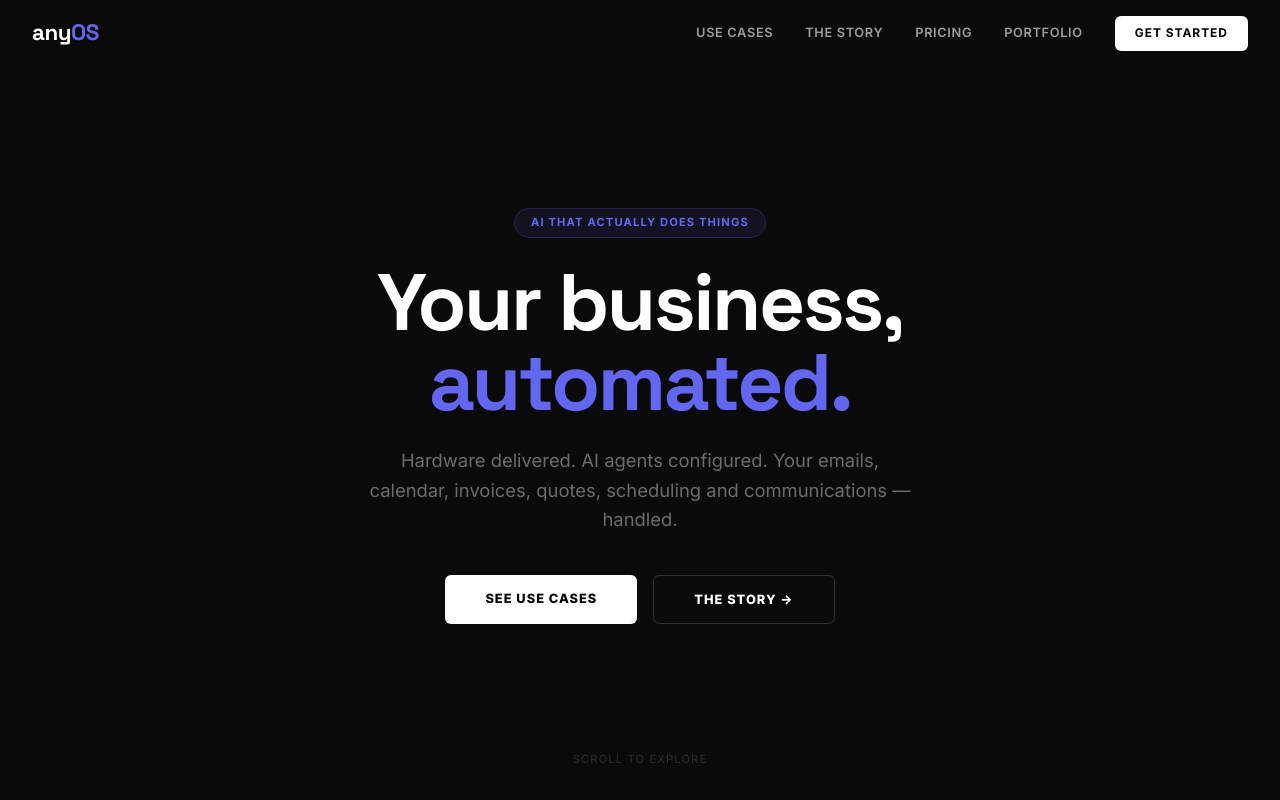
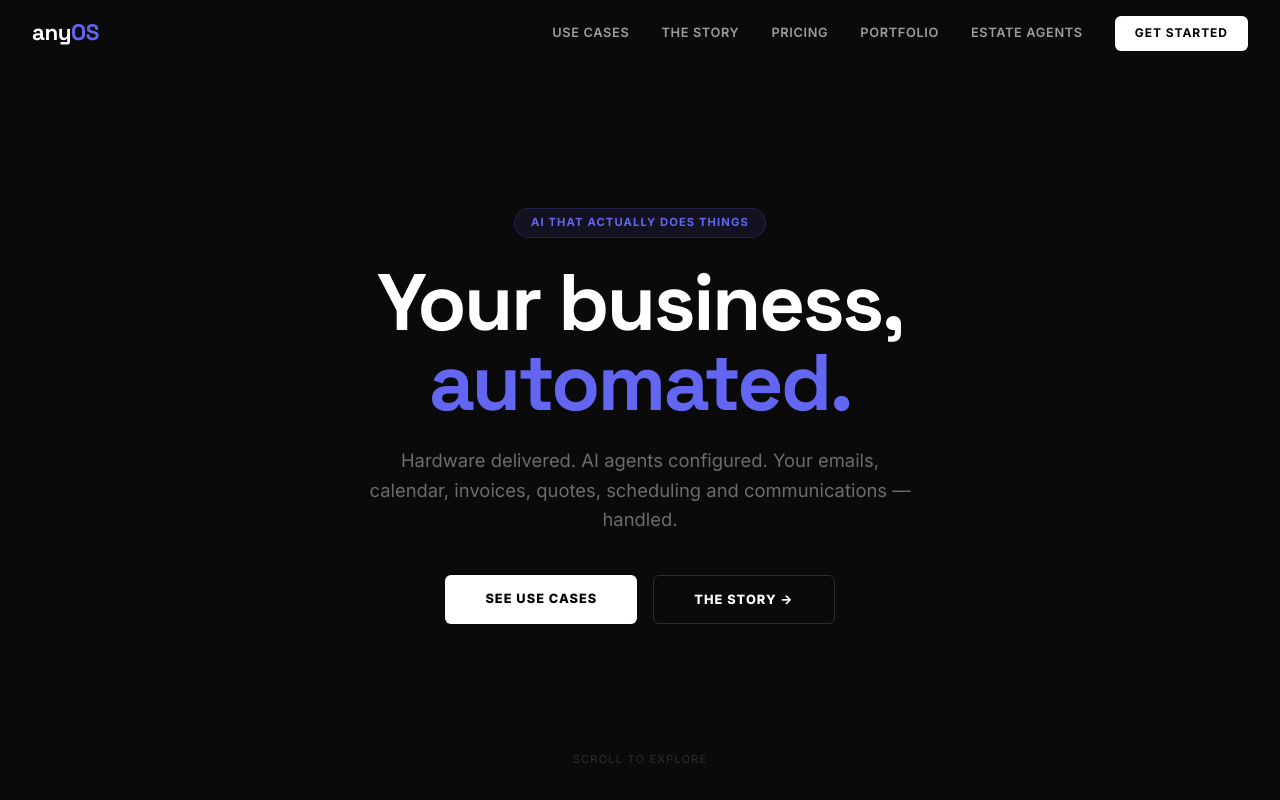
Before and after one commit to jakeylee93/anyos-website, a Next.js app: page / in a window 1280 px wide. Shown: the top 800 px of the page. Built offline with nearby package versions, Linux system fonts and the light colour scheme.

Commit message:
feat: estate agents slide in presentation + nav link + estate-agents page

```diff
--- a/app/components/Nav.tsx
+++ b/app/components/Nav.tsx
@@ -33,6 +33,7 @@ export default function Nav() {
         <Link href="/story" style={{ color: 'rgba(255,255,255,0.6)', textDecoration: 'none', fontSize: '0.8rem', fontWeight: 600, letterSpacing: '0.05em', textTransform: 'uppercase' }}>The Story</Link>
         <Link href="/pricing" style={{ color: 'rgba(255,255,255,0.6)', textDecoration: 'none', fontSize: '0.8rem', fontWeight: 600, letterSpacing: '0.05em', textTransform: 'uppercase' }}>Pricing</Link>
         <Link href="/portfolio" style={{ color: 'rgba(255,255,255,0.6)', textDecoration: 'none', fontSize: '0.8rem', fontWeight: 600, letterSpacing: '0.05em', textTransform: 'uppercase' }}>Portfolio</Link>
+        <Link href="/estate-agents" style={{ color: 'rgba(255,255,255,0.6)', textDecoration: 'none', fontSize: '0.8rem', fontWeight: 600, letterSpacing: '0.05em', textTransform: 'uppercase' }}>Estate Agents</Link>
         <Link href="/contact" style={{ background: 'white', color: 'black', padding: '0.5rem 1.25rem', borderRadius: '6px', textDecoration: 'none', fontSize: '0.75rem', fontWeight: 700, letterSpacing: '0.08em', textTransform: 'uppercase' }}>Get Started</Link>
       </div>
 
```
